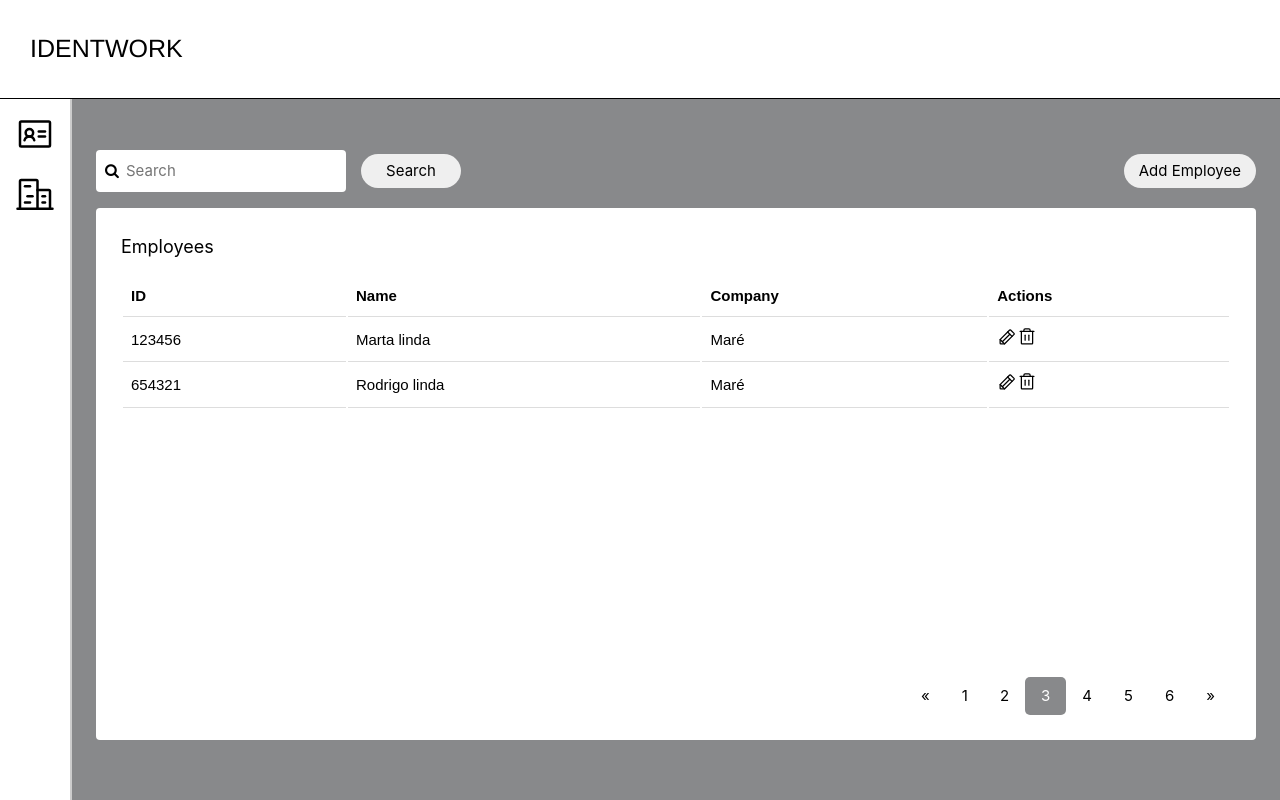
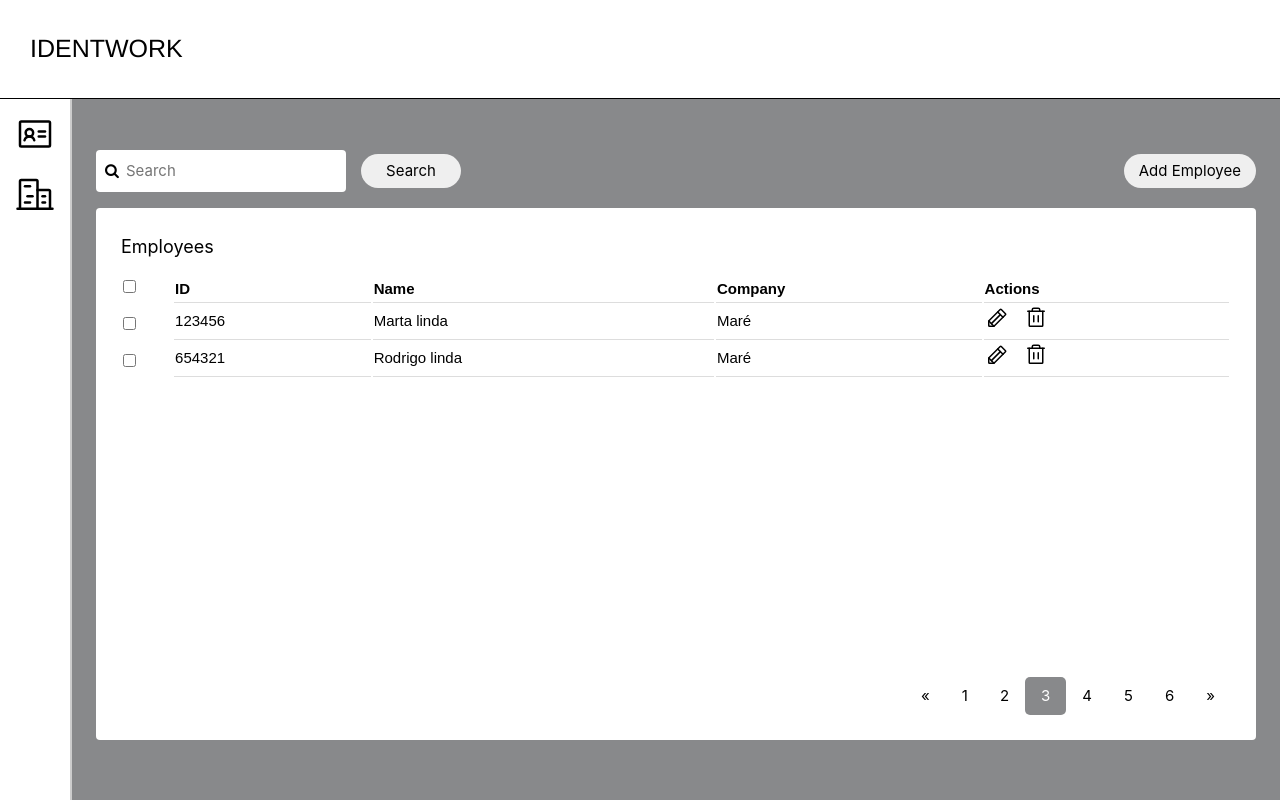
Before and after one commit to rodrigofmeneses/identwork-frontend, a React (Create React App) app: page /employees in a window 1280 px wide. Built offline with nearby package versions, Linux system fonts and the light colour scheme.

Commit message:
feat: :sparkles: Add Checkbox component

```diff
--- /dev/null
+++ b/src/components/Checkbox/index.tsx
@@ -0,0 +1,16 @@
+interface CheckboxProps {
+  label?: string
+}
+
+export function Checkbox(props: CheckboxProps) {
+  const { label } = props
+  return (
+    <div className="checkbox-wrapper">
+      <label>
+        <input type="checkbox" />
+        <span>{label}</span>
+      </label>
+    </div>
+  )
+}
+export default Checkbox
--- a/src/components/Table/Table.module.scss
+++ b/src/components/Table/Table.module.scss
@@ -12,18 +12,21 @@
   }
 
   table {
-    // height: 100%;
     font-family: Arial, Helvetica, sans-serif;
-
     // background-color: red;
 
     th,
     td {
       border-bottom: 1px solid #ddd;
       text-align: left;
-      padding: 8px;
-      max-height: 80px;
-      overflow: visible;
+      min-height: 35px;
+      max-height: 35px;
+    }
+
+    .actions {
+      display: flex;
+      justify-content: flex-start;
+      gap: 15px;
     }
   }
 
--- a/src/components/Table/index.tsx
+++ b/src/components/Table/index.tsx
@@ -1,4 +1,5 @@
 import { Pencil, Trash } from 'phosphor-react'
+import Checkbox from '../Checkbox'
 import style from './Table.module.scss'
 
 interface TableProps {
@@ -25,18 +26,24 @@ export default function Table(props: TableProps) {
       <header>{props.title}</header>
       <table>
         <tr>
+          <Checkbox />
           {header.map(item => (
             <th>{item}</th>
           ))}
         </tr>
         {employees.map(employee => (
           <tr>
+            <Checkbox />
             <td>{employee.id}</td>
             <td>{employee.name}</td>
             <td>{employee.company}</td>
-            <td>
-              <Pencil size={20} style={{ cursor: 'pointer' }} />
-              <Trash size={20} style={{ cursor: 'pointer' }} />
+            <td className={style.actions}>
+              <Pencil size={24} style={{ cursor: 'pointer' }} />
+              <Trash
+                size={24}
+                className={style.trash}
+                style={{ cursor: 'pointer' }}
+              />
             </td>
           </tr>
         ))}
--- a/src/components/index.ts
+++ b/src/components/index.ts
@@ -1,4 +1,5 @@
 export { default as Button } from './Button/index'
+export { default as Checkbox } from './Checkbox/index'
 export { default as Header } from './Header/index'
 export { default as Sidebar } from './Sidebar/index'
 export { default as Table } from './Table/index'
--- a/src/pages/AddEmployee.tsx
+++ b/src/pages/AddEmployee.tsx
@@ -25,7 +25,14 @@ export default function AddEmployee() {
         {errors.exampleRequired && <span>This field is required</span>}
         <div className={style.itemContainer}>
           <label>Company</label>
-          <input {...register('company', { required: true })} />
+          <select
+            style={{ width: '80%', height: '50px' }}
+            {...register('company', { required: true })}
+            placeholder="aew"
+          >
+            <option value="fabricio">Fabriciao</option>
+            <option value="aew">AEWW</option>
+          </select>
         </div>
         {errors.exampleRequired && <span>This field is required</span>}
         <Button type="submit">Enviar</Button>
--- a/src/pages/styles/AddEmployee.module.scss
+++ b/src/pages/styles/AddEmployee.module.scss
@@ -20,11 +20,16 @@
       font-size: large;
     }
 
-    input {
+    input,
+    select,
+    option {
       width: 80%;
       margin-inline: 10px;
       margin-bottom: 10px;
       padding: 10px;
+      border-radius: 5px;
+      border-width: 1px;
+      font-family: monospace;
     }
   }
 
```
